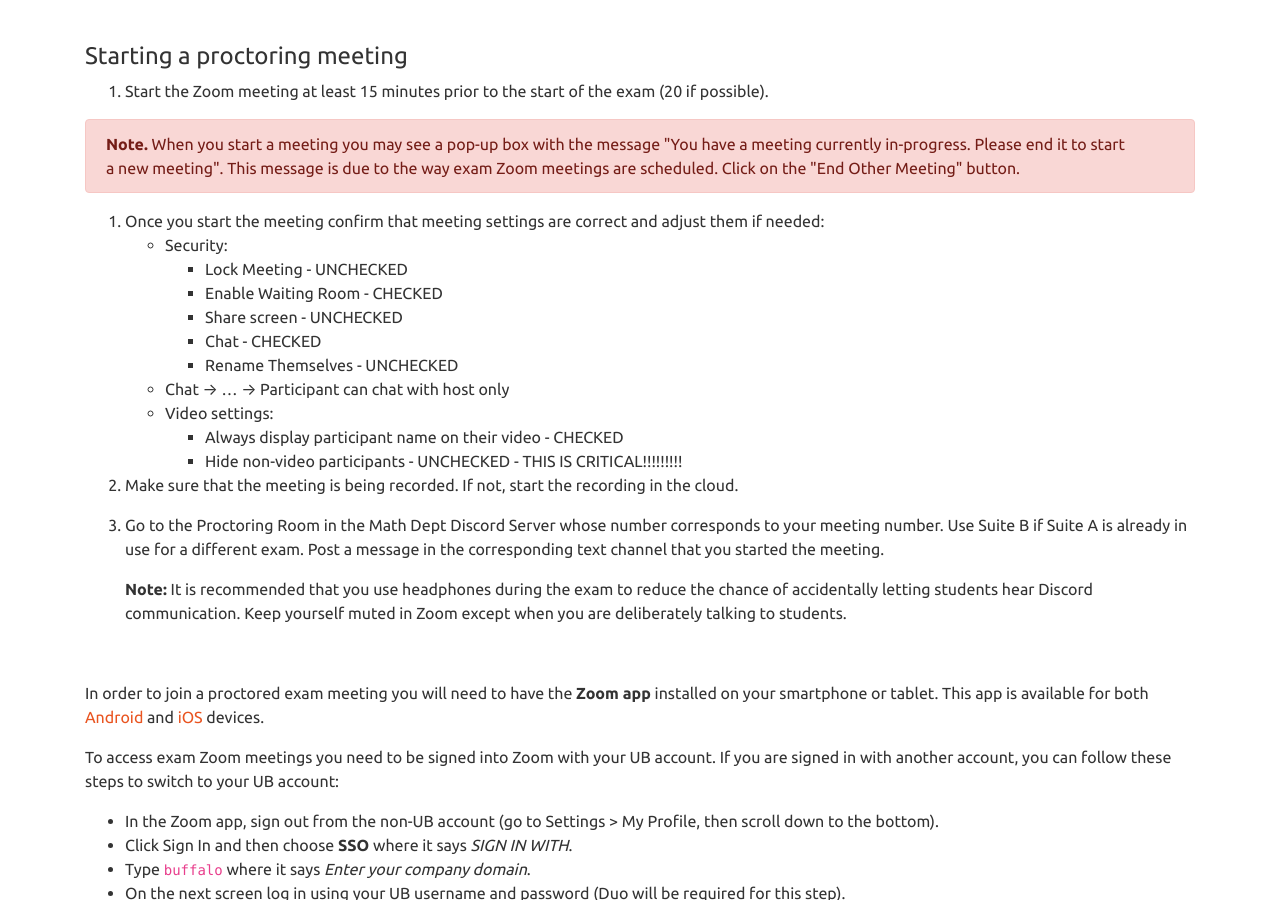
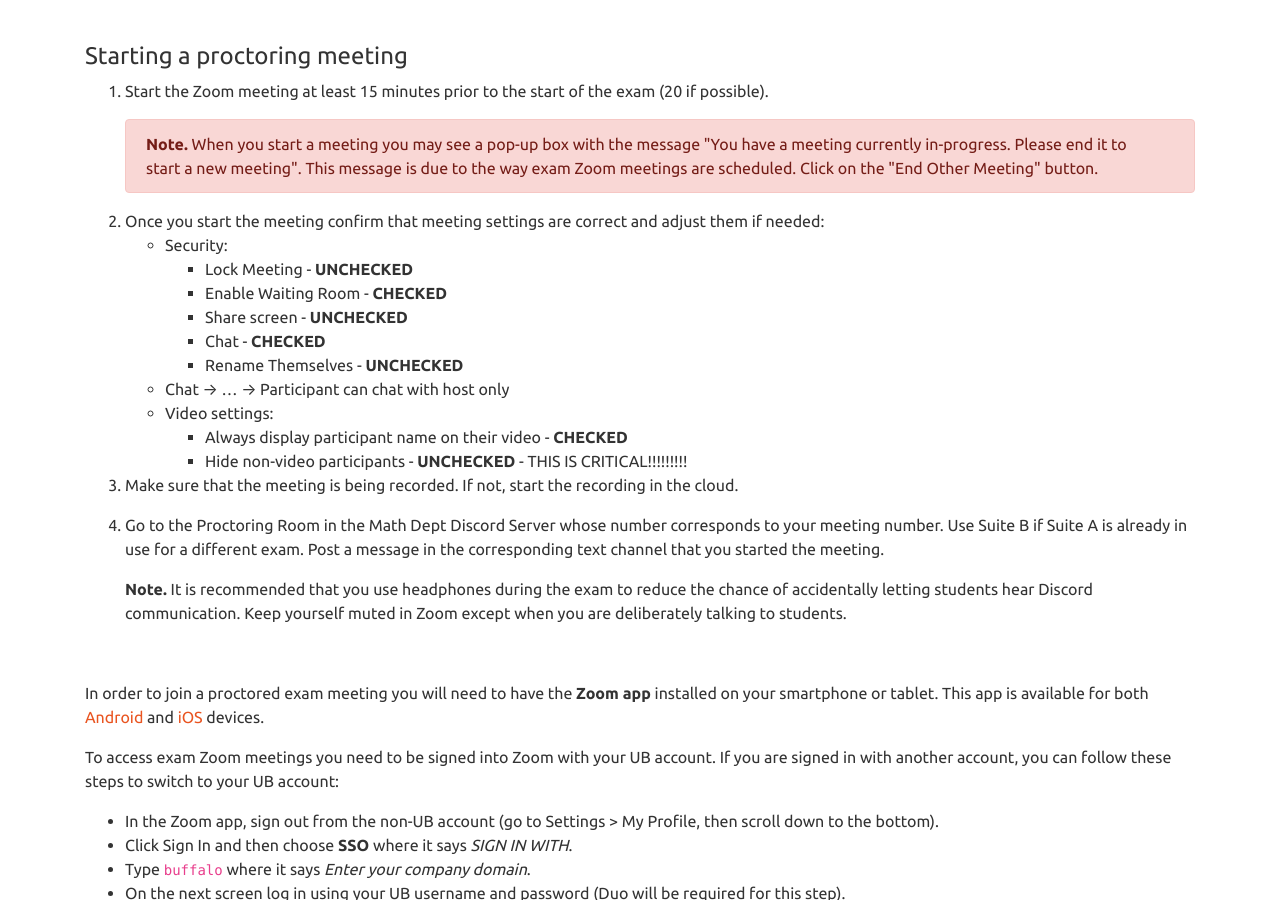
Before and after one commit to ub-math/exam_guides, a Jekyll site: the page built from docs/proctor.md, in a window 1280 px wide and 900 px high, scrolled down 2579 px. Built offline with Jekyll 4.4.1, drawn with Linux system fonts in a browser that asks for light colours.

```diff
--- a/docs/proctor.md
+++ b/docs/proctor.md
@@ -98,29 +98,29 @@ The image below shows the correct recording configuration.
 
 1. Start the Zoom meeting at least 15 minutes prior to the start of the exam (20 if possible).
 
-  <div class="alert alert-dismissible alert-danger">
-  <b>Note.</b> When you start a meeting you may see a pop-up box with the message "You have a meeting currently in-progress.
-  Please end it to start a new meeting". This message is due to the way exam Zoom meetings are scheduled. Click on the "End Other Meeting" button.
-  </div>
+    <div class="alert alert-dismissible alert-danger">
+    <b>Note.</b> When you start a meeting you may see a pop-up box with the message "You have a meeting currently in-progress.
+    Please end it to start a new meeting". This message is due to the way exam Zoom meetings are scheduled. Click on the "End Other Meeting" button.
+    </div>
 
 2. Once you start the meeting confirm that meeting settings are correct and adjust them if needed:
    - Security:
-     * Lock Meeting - UNCHECKED
-     * Enable Waiting Room - CHECKED
-     * Share screen - UNCHECKED
-     * Chat - CHECKED
-     * Rename Themselves - UNCHECKED
+     * Lock Meeting - **UNCHECKED**
+     * Enable Waiting Room - **CHECKED**
+     * Share screen - **UNCHECKED**
+     * Chat - **CHECKED**
+     * Rename Themselves - **UNCHECKED**
    - Chat  → …  → Participant can chat with host only
    - Video settings:
-     * Always display participant name on their video - CHECKED
-     * Hide non-video participants  - UNCHECKED  - THIS IS CRITICAL!!!!!!!!!
+     * Always display participant name on their video - **CHECKED**
+     * Hide non-video participants  - **UNCHECKED**  - THIS IS CRITICAL!!!!!!!!!
 
 3. Make sure that the meeting is being recorded. If not, start the recording in the cloud.
 
 4. Go to the Proctoring Room in the Math Dept Discord Server whose number corresponds to your meeting number.
    Use Suite B if Suite A is already in use for a different exam. Post a message in the corresponding text channel that you started the meeting.
 
-   **Note:**  It is recommended that you use headphones during the exam to reduce the chance of accidentally letting students
+   **Note.**  It is recommended that you use headphones during the exam to reduce the chance of accidentally letting students
    hear Discord communication. Keep yourself muted in Zoom except when you are deliberately talking to students.
 
 <br/>
```
